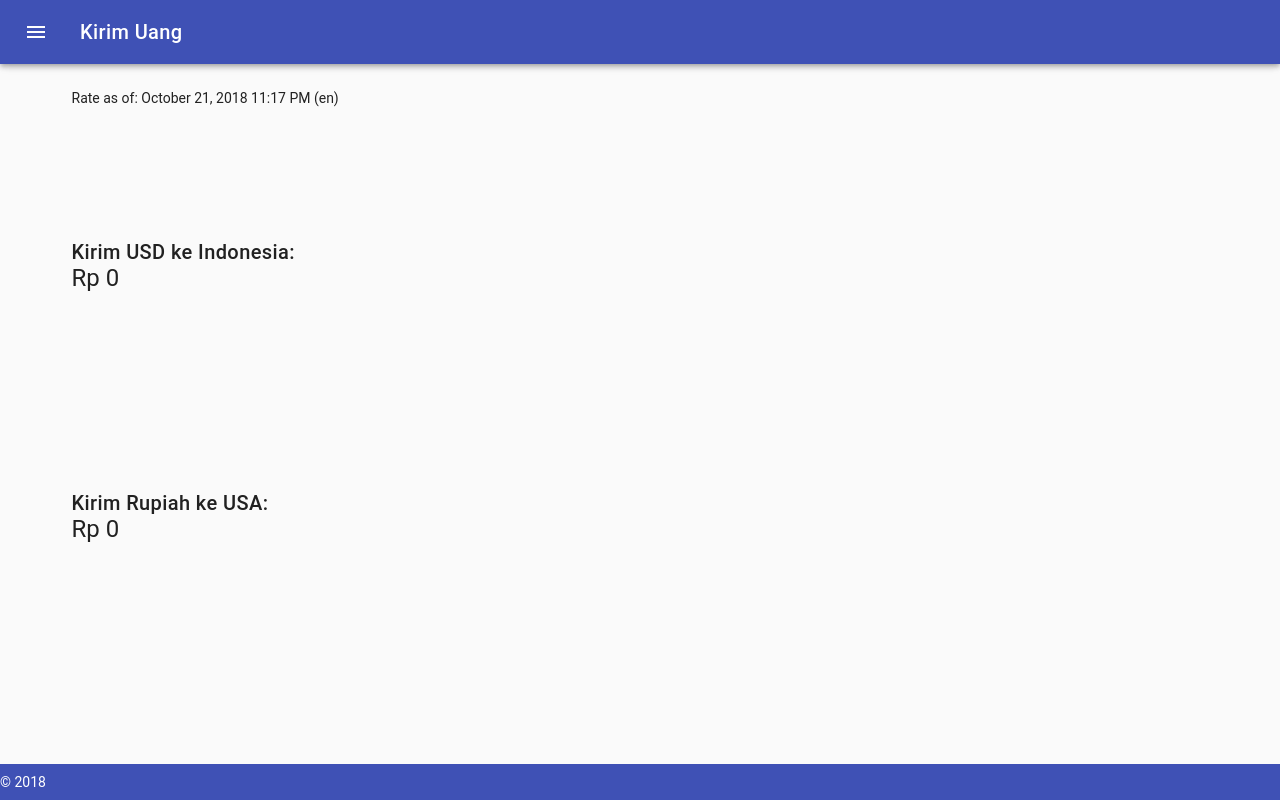
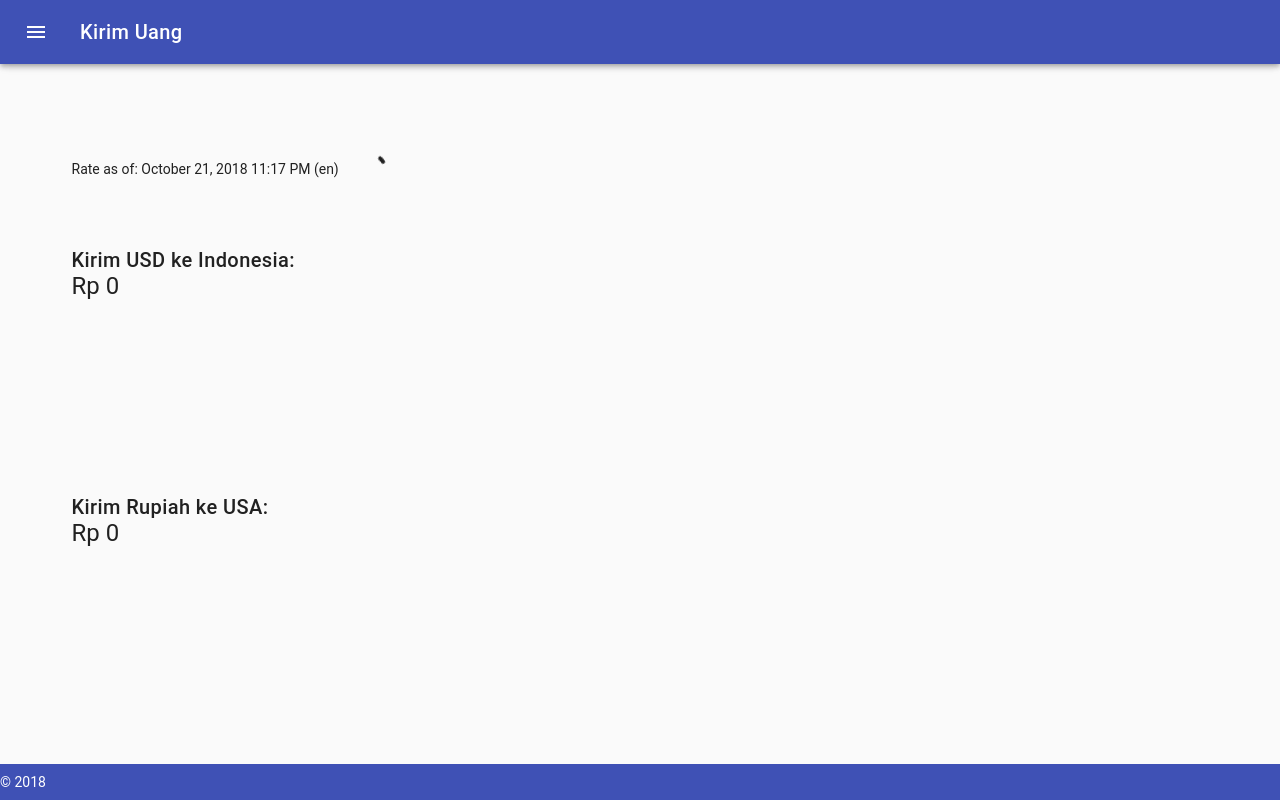
Before and after one commit to anapitupulu/kirim-uang, a Vue app: page /home/rate in a window 1280 px wide. Built offline with nearby package versions, Linux system fonts and the light colour scheme; no server answers.

Commit message:
Adds loading indicator

```diff
--- a/src/views/Rate.vue
+++ b/src/views/Rate.vue
@@ -1,8 +1,9 @@
 <template>
   <v-container fill-height>
     <v-layout justify-center align-start column>
-      <v-flex>
-        <div>Rate as of: {{currentTime}} ({{currentLocale}})</div>
+      <v-flex d-inline-flex align-center>
+        <div class="pr-3">Rate as of: {{currentTime}} ({{currentLocale}})</div>
+        <v-progress-circular v-show="loadingRate" indeterminate class="pl-3"></v-progress-circular>
       </v-flex>
       <v-flex align-center>
         <div class="title">Kirim USD ke Indonesia:</div>
@@ -29,6 +30,7 @@ export default class Home extends Vue {
   private idrToUsd: number = 0;
   private currentTime: string = '';
   private currentLocale: string = '';
+  private loadingRate: boolean = true;
 
   public created() {
     this.currentLocale = moment.locale();
@@ -38,6 +40,7 @@ export default class Home extends Vue {
         const data = response.data[0];
         this.usdToIdr = data.usdToIdrRounded;
         this.idrToUsd = data.idrToUsdRounded;
+        this.loadingRate = false;
       });
   }
 }
```
